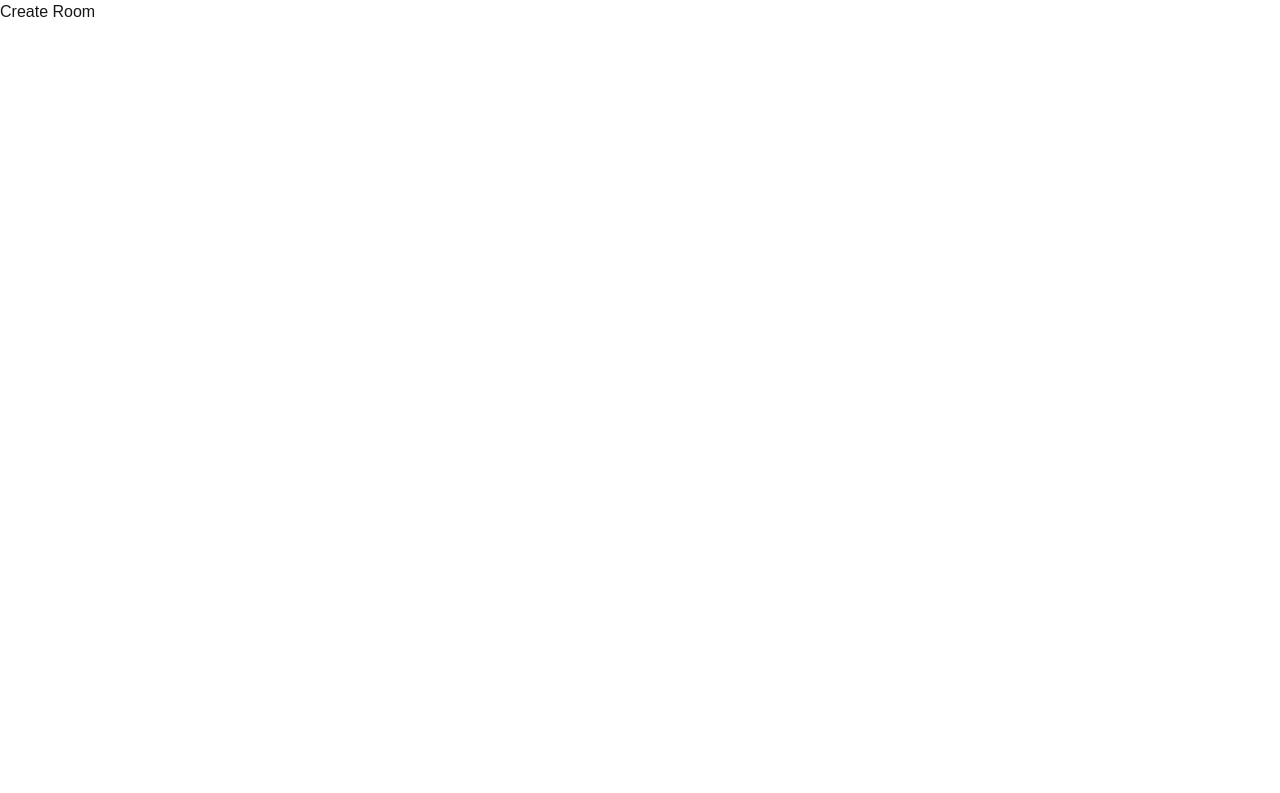
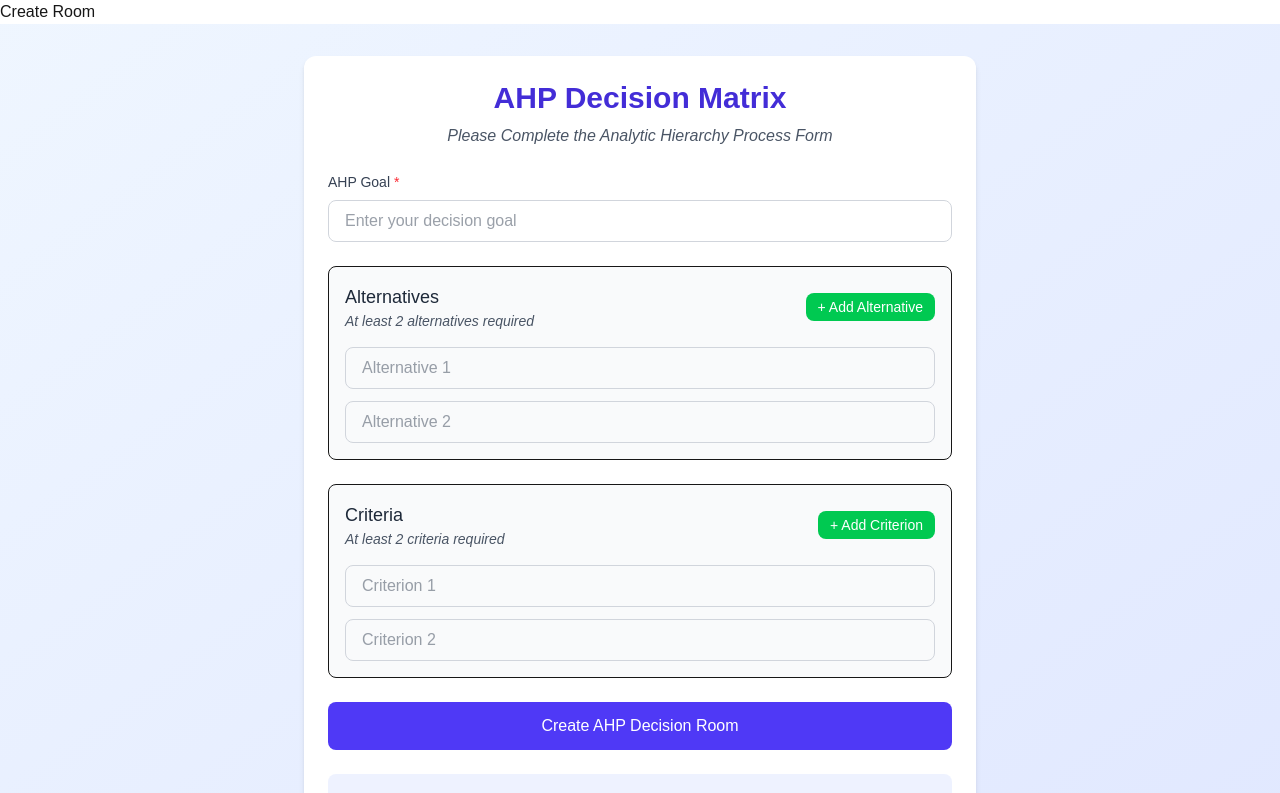
Before and after one commit to Mu-monki/ahp-app, a Next.js app: page /create-room in a window 1280 px wide. Shown: the top 793 px of the page. Built offline with nearby package versions, Linux system fonts and the light colour scheme.

Commit message:
added create decision room form

```diff
--- /dev/null
+++ b/src/app/create-room/create-room.tsx
@@ -0,0 +1,270 @@
+import React, { useState } from 'react';
+
+// Define types for our form data
+interface AHPFormData {
+  goal: string;
+  alternatives: string[];
+  criteria: string[];
+}
+
+// Define types for form errors
+interface AHPFormErrors {
+  goal: string;
+  alternatives: string;
+  criteria: string;
+}
+
+const AHPForm: React.FC = () => {
+  // Initialize form data with proper typing
+  const [formData, setFormData] = useState<AHPFormData>({
+    goal: '',
+    alternatives: ['', ''],
+    criteria: ['', '']
+  });
+
+  // Initialize errors with proper typing
+  const [errors, setErrors] = useState<AHPFormErrors>({
+    goal: '',
+    alternatives: '',
+    criteria: ''
+  });
+
+  // Handle goal change
+  const handleGoalChange = (e: React.ChangeEvent<HTMLInputElement>): void => {
+    setFormData({ ...formData, goal: e.target.value });
+    if (errors.goal) setErrors({ ...errors, goal: '' });
+  };
+
+  // Handle alternative change
+  const handleAlternativeChange = (index: number, value: string): void => {
+    const newAlternatives = [...formData.alternatives];
+    newAlternatives[index] = value;
+    setFormData({ ...formData, alternatives: newAlternatives });
+  };
+
+  // Handle criterion change
+  const handleCriterionChange = (index: number, value: string): void => {
+    const newCriteria = [...formData.criteria];
+    newCriteria[index] = value;
+    setFormData({ ...formData, criteria: newCriteria });
+  };
+
+  // Add a new alternative
+  const addAlternative = (): void => {
+    setFormData({
+      ...formData,
+      alternatives: [...formData.alternatives, '']
+    });
+  };
+
+  // Remove an alternative
+  const removeAlternative = (index: number): void => {
+    if (formData.alternatives.length > 2) {
+      const newAlternatives = formData.alternatives.filter((_, i) => i !== index);
+      setFormData({ ...formData, alternatives: newAlternatives });
+    }
+  };
+
+  // Add a new criterion
+  const addCriterion = (): void => {
+    setFormData({
+      ...formData,
+      criteria: [...formData.criteria, '']
+    });
+  };
+
+  // Remove a criterion
+  const removeCriterion = (index: number): void => {
+    if (formData.criteria.length > 2) {
+      const newCriteria = formData.criteria.filter((_, i) => i !== index);
+      setFormData({ ...formData, criteria: newCriteria });
+    }
+  };
+
+  // Validate the form
+  const validateForm = (): boolean => {
+    const newErrors: AHPFormErrors = {
+      goal: '',
+      alternatives: '',
+      criteria: ''
+    };
+
+    let isValid = true;
+
+    // Validate goal
+    if (!formData.goal.trim()) {
+      newErrors.goal = 'Goal is required';
+      isValid = false;
+    }
+
+    // Validate alternatives
+    const validAlternatives = formData.alternatives.filter(alt => alt.trim() !== '');
+    if (validAlternatives.length < 2) {
+      newErrors.alternatives = 'At least 2 alternatives are required';
+      isValid = false;
+    }
+
+    // Validate criteria
+    const validCriteria = formData.criteria.filter(crit => crit.trim() !== '');
+    if (validCriteria.length < 2) {
+      newErrors.criteria = 'At least 2 criteria are required';
+      isValid = false;
+    }
+
+    setErrors(newErrors);
+    return isValid;
+  };
+
+  // Handle form submission
+  const handleSubmit = (e: React.FormEvent<HTMLFormElement>): void => {
+    e.preventDefault();
+
+    if (validateForm()) {
+      // Prepare data for submission
+      const submissionData: AHPFormData = {
+        goal: formData.goal.trim(),
+        alternatives: formData.alternatives.filter(alt => alt.trim() !== ''),
+        criteria: formData.criteria.filter(crit => crit.trim() !== '')
+      };
+
+      console.log('Form submitted:', submissionData);
+      alert('Form submitted successfully! Check console for data.');
+    }
+  };
+
+  return (
+    <div className="min-h-screen bg-gradient-to-br from-blue-50 to-indigo-100 py-8 px-4">
+      <div className="max-w-2xl mx-auto bg-white rounded-xl shadow-md overflow-hidden p-6">
+        <div className="text-center mb-6">
+          <h1 className="text-3xl font-bold text-indigo-700 mb-2">AHP Decision Matrix</h1>
+          <p className="text-gray-600 italic">Please Complete the Analytic Hierarchy Process Form</p>
+        </div>
+
+        <form onSubmit={handleSubmit} className="space-y-6">
+          {/* Goal Field */}
+          <div className="space-y-2">
+            <label htmlFor="goal" className="block text-sm font-medium text-gray-700">
+              AHP Goal <span className="text-red-500">*</span>
+            </label>
+            <input
+              type="text"
+              id="goal"
+              value={formData.goal}
+              onChange={handleGoalChange}
+              placeholder="Enter your decision goal"
+              className={`w-full px-4 py-2 border rounded-lg focus:ring-2 focus:ring-indigo-500 focus:border-indigo-500 transition duration-200 text-gray-700 ${
+                errors.goal ? 'border-red-500' : 'border-gray-300'
+              }`}
+            />
+            {errors.goal && <p className="text-red-500 text-sm">{errors.goal}</p>}
+          </div>
+
+          {/* Alternatives Section */}
+          <div className="border rounded-lg p-4 bg-gray-50">
+            <div className="flex justify-between items-center mb-4">
+              <div>
+                <h3 className="text-lg font-medium text-gray-800">Alternatives</h3>
+                <p className="text-sm text-gray-600 italic">At least 2 alternatives required</p>
+              </div>
+              <button
+                type="button"
+                onClick={addAlternative}
+                className="px-3 py-1 bg-green-500 text-white rounded-lg hover:bg-green-600 transition duration-200 text-sm"
+              >
+                + Add Alternative
+              </button>
+            </div>
+
+            <div className="space-y-3">
+              {formData.alternatives.map((alternative, index) => (
+                <div key={index} className="flex items-center space-x-2">
+                  <input
+                    type="text"
+                    value={alternative}
+                    onChange={(e: React.ChangeEvent<HTMLInputElement>) =>
+                      handleAlternativeChange(index, e.target.value)
+                    }
+                    placeholder={`Alternative ${index + 1}`}
+                    className="flex-1 px-4 py-2 border border-gray-300 rounded-lg focus:ring-2 focus:ring-indigo-500 focus:border-indigo-500 transition duration-200 text-gray-700"
+                  />
+                  {formData.alternatives.length > 2 && (
+                    <button
+                      type="button"
+                      onClick={() => removeAlternative(index)}
+                      className="p-2 bg-red-500 text-white rounded-lg hover:bg-red-600 transition duration-200"
+                    >
+                      ×
+                    </button>
+                  )}
+                </div>
+              ))}
+            </div>
+            {errors.alternatives && <p className="text-red-500 text-sm mt-2">{errors.alternatives}</p>}
+          </div>
+
+          {/* Criteria Section */}
+          <div className="border rounded-lg p-4 bg-gray-50">
+            <div className="flex justify-between items-center mb-4">
+              <div>
+                <h3 className="text-lg font-medium text-gray-800">Criteria</h3>
+                <p className="text-sm text-gray-600 italic">At least 2 criteria required</p>
+              </div>
+              <button
+                type="button"
+                onClick={addCriterion}
+                className="px-3 py-1 bg-green-500 text-white rounded-lg hover:bg-green-600 transition duration-200 text-sm"
+              >
+                + Add Criterion
+              </button>
+            </div>
+
+            <div className="space-y-3">
+              {formData.criteria.map((criterion, index) => (
+                <div key={index} className="flex items-center space-x-2">
+                  <input
+                    type="text"
+                    value={criterion}
+                    onChange={(e: React.ChangeEvent<HTMLInputElement>) =>
+                      handleCriterionChange(index, e.target.value)
+                    }
+                    placeholder={`Criterion ${index + 1}`}
+                    className="flex-1 px-4 py-2 border border-gray-300 rounded-lg focus:ring-2 focus:ring-indigo-500 focus:border-indigo-500 transition duration-200 text-gray-700"
+                  />
+                  {formData.criteria.length > 2 && (
+                    <button
+                      type="button"
+                      onClick={() => removeCriterion(index)}
+                      className="p-2 bg-red-500 text-white rounded-lg hover:bg-red-600 transition duration-200"
+                    >
+                      ×
+                    </button>
+                  )}
+                </div>
+              ))}
+            </div>
+            {errors.criteria && <p className="text-red-500 text-sm mt-2">{errors.criteria}</p>}
+          </div>
+
+          <button
+            type="submit"
+            className="w-full bg-indigo-600 text-white py-3 rounded-lg font-medium hover:bg-indigo-700 transition duration-200 focus:outline-none focus:ring-2 focus:ring-indigo-500 focus:ring-offset-2"
+          >
+            Create AHP Decision Room
+          </button>
+        </form>
+
+        <div className="mt-6 p-4 bg-indigo-50 rounded-lg">
+          <h3 className="font-medium text-indigo-800">How to use this form:</h3>
+          <ul className="list-disc list-inside text-sm text-indigo-600 mt-2 space-y-1">
+            <li>Define your decision goal</li>
+            <li>Add at least 2 alternatives (options you're deciding between)</li>
+            <li>Add at least 2 criteria (factors to evaluate alternatives)</li>
+            <li>Click "Create AHP Matrix" when done</li>
+          </ul>
+        </div>
+      </div>
+    </div>
+  );
+};
+
+export default AHPForm;
--- a/src/app/create-room/page.tsx
+++ b/src/app/create-room/page.tsx
@@ -1,8 +1,14 @@
+'use client'
+
 import React from 'react'
+import AHPForm from './create-room'
 
 const CreateRoom = () => {
   return (
-    <div>Create Room</div>
+    <>
+      <div>Create Room</div>
+      <AHPForm />
+    </>
   )
 }
 
```
